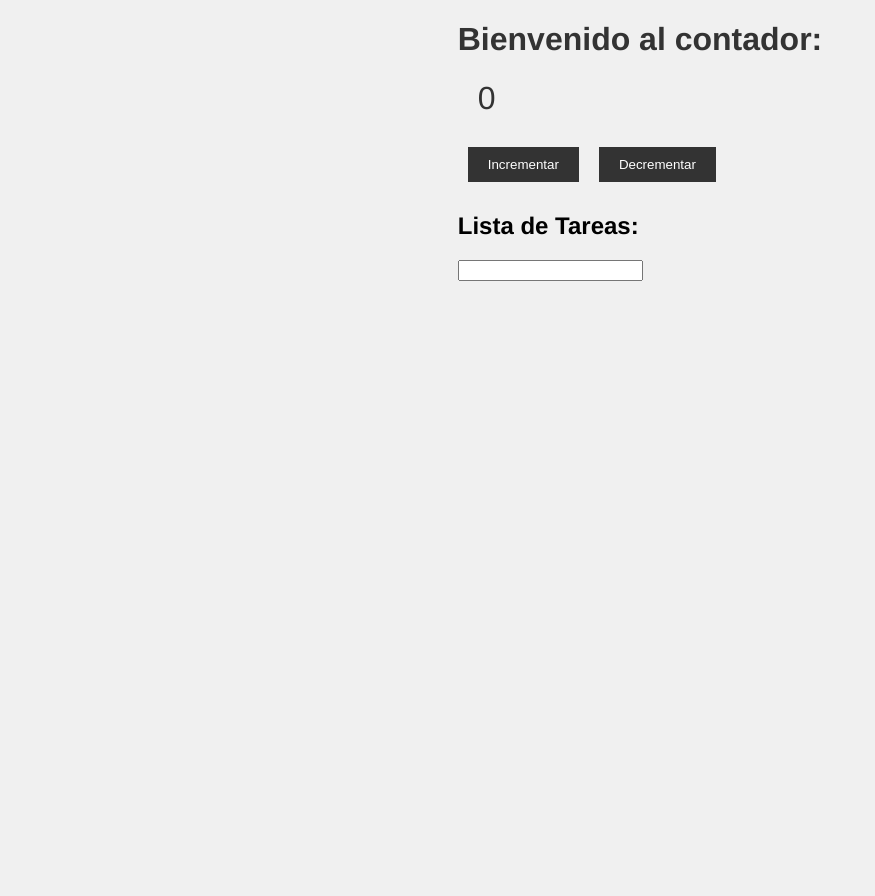
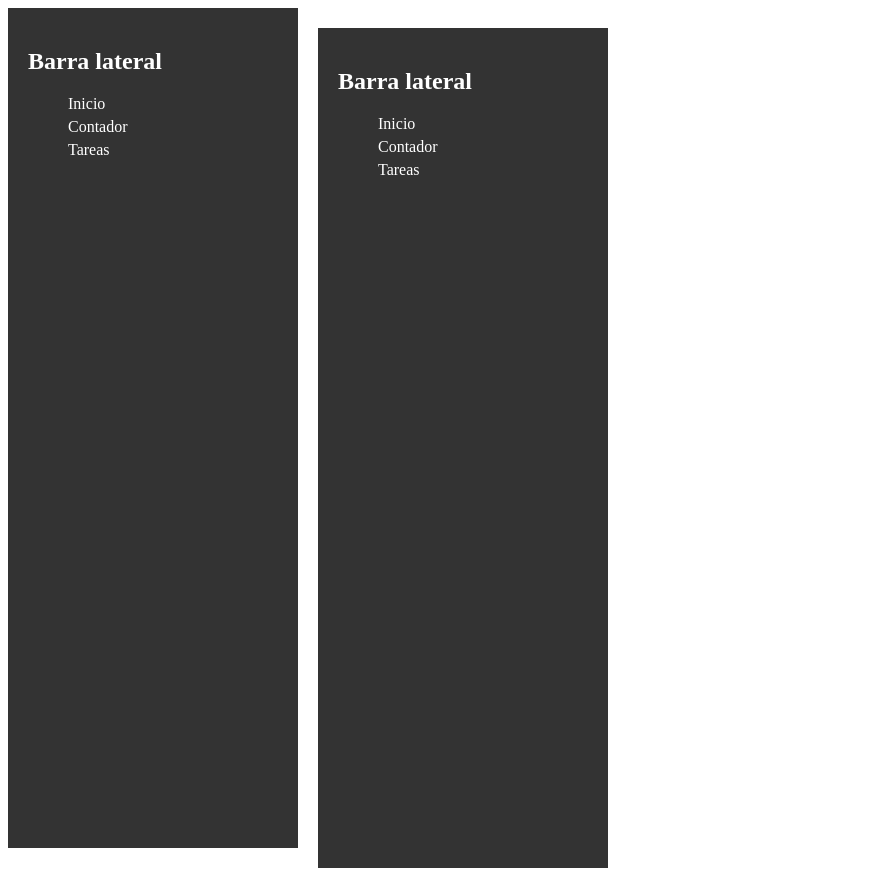
Before and after one commit to GaboSandova1/Proyecto-Vue, a Vue app: page /sideBar in a window 1280 px wide. Shown: the whole page, without its empty margins (0-875 px from the left). Before the commit the page ends 800 px from the top, so only its background shows below. Built offline with nearby package versions, Linux system fonts and the light colour scheme.

Commit message:
creacion de las rutas y una barra lateral

```diff
--- a/index.html
+++ b/index.html
@@ -5,16 +5,6 @@
     <link rel="icon" href="/favicon.ico">
     <meta name="viewport" content="width=device-width, initial-scale=1.0">
     <title>Vite App</title>
-    <style>
-      body {
-        font-family: Avenir, Helvetica, Arial, sans-serif;
-        margin: 0;
-        display: flex;
-        justify-content: center;
-        height: 100vh;
-        background-color: #f0f0f0;
-      }
-    </style>
   </head>
   <body>
     <div id="app"></div>
--- a/src/App.vue
+++ b/src/App.vue
@@ -1,12 +1,12 @@
 <template>
-<Contador></Contador>
-<listaDeTreas></listaDeTreas>
+  <MainView></MainView>
+
 </template>
 
 
 <script setup>
-import Contador from './components/Contador.vue';
-import listaDeTreas from './components/listaDeTreas.vue';
+
+  import MainView from './views/MainView.vue';
 
 </script>
 
--- a/src/components/listaDeTreas.vue
+++ b/src/components/listaDeTareas.vue
@@ -5,6 +5,7 @@
         <ul>
             <li v-for="(tareas, index) in tareas" :key="index">
                 {{ tareas }}
+                <button @click="eliminarTarea(index)">Eliminar</button>
             </li>
 
         </ul>
@@ -20,6 +21,10 @@
     nuevaTarea.value = '';
 }
 
+const eliminarTarea = (index) => {
+    tareas.value.splice(index, 1);
+}
+
 </script>
 
 <style scoped>
--- /dev/null
+++ b/src/components/sideBar.vue
@@ -0,0 +1,43 @@
+<template>
+    <div class="sidebar">
+        <h2>Barra lateral</h2>
+        <ul>
+            <li>
+                <router-link to="/Home">Inicio</router-link>
+            </li>
+            <li>
+                <router-link to="/Contador">Contador</router-link>
+            </li>
+            <li>
+                <router-link to="/listaDeTareas">Tareas</router-link>
+            </li>
+        </ul>
+    </div>
+</template>
+
+<script setup>
+
+</script>
+
+<style scoped>
+    .sidebar {
+        width: 250px;
+        padding: 20px;
+        background-color: #333;
+        color: #fff;
+        height: 100vh;
+    }
+    li {
+        list-style: none;
+        margin: 5px 0;
+        padding: 0;
+    }
+    a {
+        color: #fff;
+        text-decoration: none;
+        transition: 0.7s;
+    }
+    a:hover {
+        color: rgb(128, 128, 255);
+    }
+</style>
--- a/src/router/index.js
+++ b/src/router/index.js
@@ -8,14 +8,21 @@
     //   name: 'home',
     //   component: HomeView,
     // },
-    // {
-    //   path: '/about',
-    //   name: 'about',
-    //   // route level code-splitting
-    //   // this generates a separate chunk (About.[hash].js) for this route
-    //   // which is lazy-loaded when the route is visited.
-    //   component: () => import('../views/AboutView.vue'),
-    // },
+    {
+      path: '/Contador',
+      name: 'Contador',
+      component: () => import('../components/Contador.vue'),
+    },
+    {
+      path: '/listaDeTareas',
+      name: 'lista-de-tareas',
+      component: () => import('../components/listaDeTareas.vue'),
+    },
+    {
+      path: '/sideBar',
+      name: 'SideBar',
+      component: () => import('../components/sideBar.vue'),
+    },
   ],
 })
 
--- /dev/null
+++ b/src/views/MainView.vue
@@ -0,0 +1,29 @@
+<template>
+    <div class="container">
+        <sideBar></sideBar>
+        <div class="content">
+            <Router-view></Router-view>
+
+        </div>
+    </div>
+</template>
+
+<script setup>
+    import sideBar from '../components/sideBar.vue';
+
+</script>
+
+<style scoped>
+    .container {
+        display: flex;
+        height: auto;
+        /* background-color: #f1f1f1; */
+    }
+
+    .content {
+        flex: 1;
+        padding: 20px;
+
+    }
+
+</style>
```
